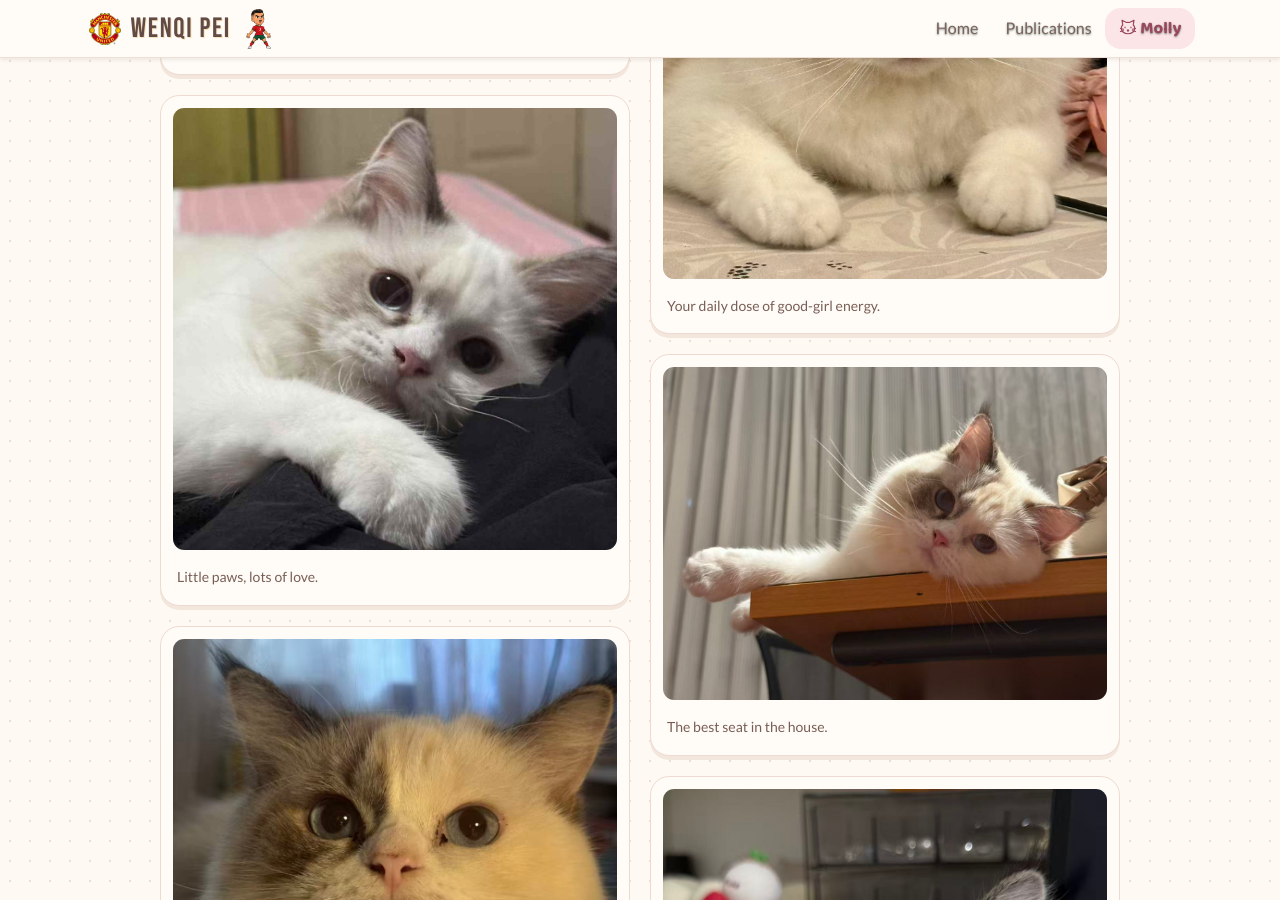
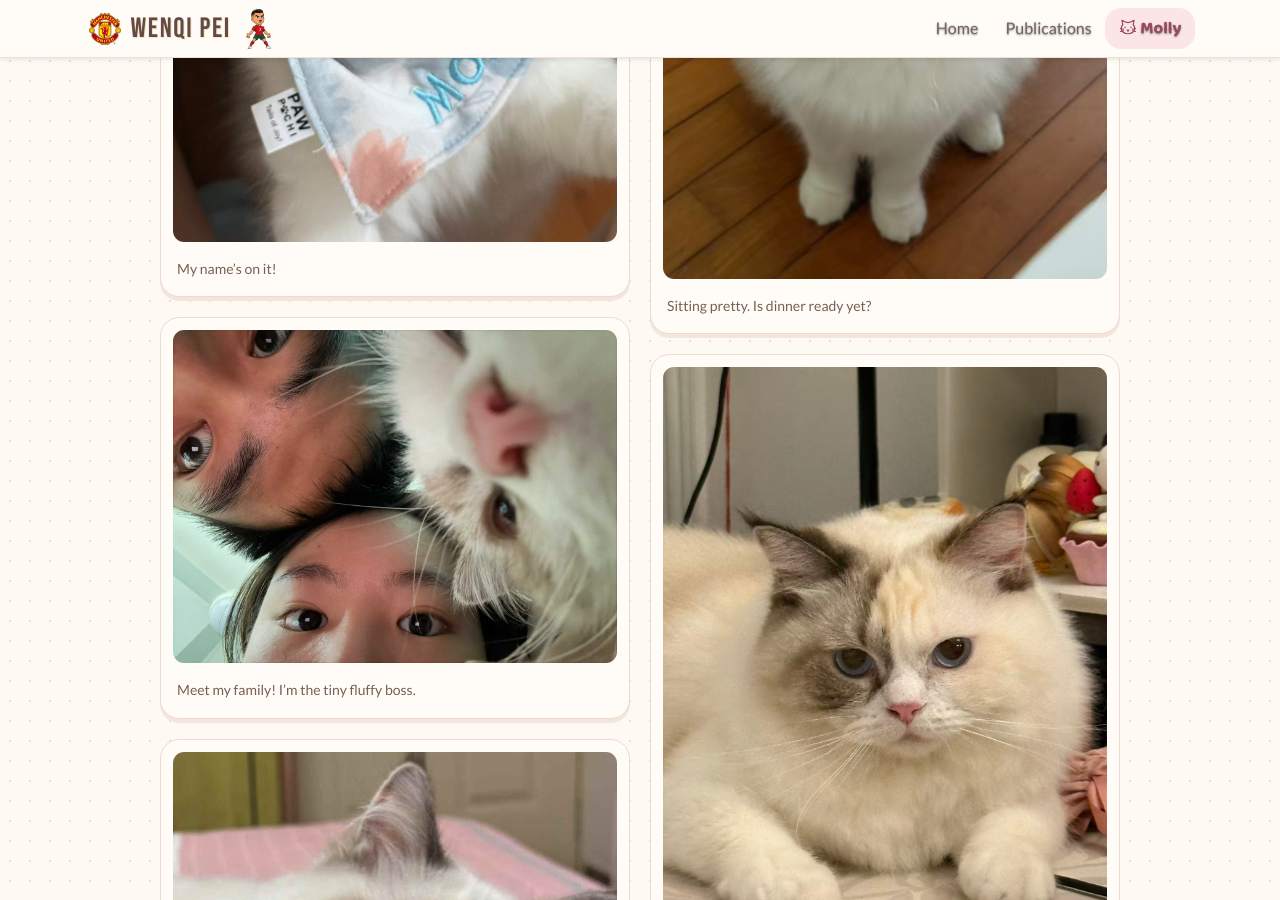
Before and after one commit to CedricPei/CedricPei.github.io, a Jekyll site: the page built from molly.html, in a window 1280 px wide and 900 px high, scrolled down 929 px. Built offline with Jekyll 4.4.1, drawn with Linux system fonts in a browser that asks for light colours; nearby versions of some CDN libraries; a style sheet for code colours, icons or effects is not loaded.

Commit message:
Add cropped Molly bandana photo to album

```diff
--- a/_data/molly.yml
+++ b/_data/molly.yml
@@ -1,3 +1,8 @@
+- image: /assets/images/molly/molly-name-bandana.jpg
+  alt: Molly peeking beneath a wooden table edge in a pastel bandana embroidered with MOLLY
+  caption: My name’s on it!
+  width: 1200
+  height: 1500
 - image: /assets/images/molly/molly-family.jpg
   alt: Molly and her family posing together for a close-up photo
   caption: Meet my family! I’m the tiny fluffy boss.
```
Also changed, not shown: assets/images/molly/molly-name-bandana.jpg (added).
